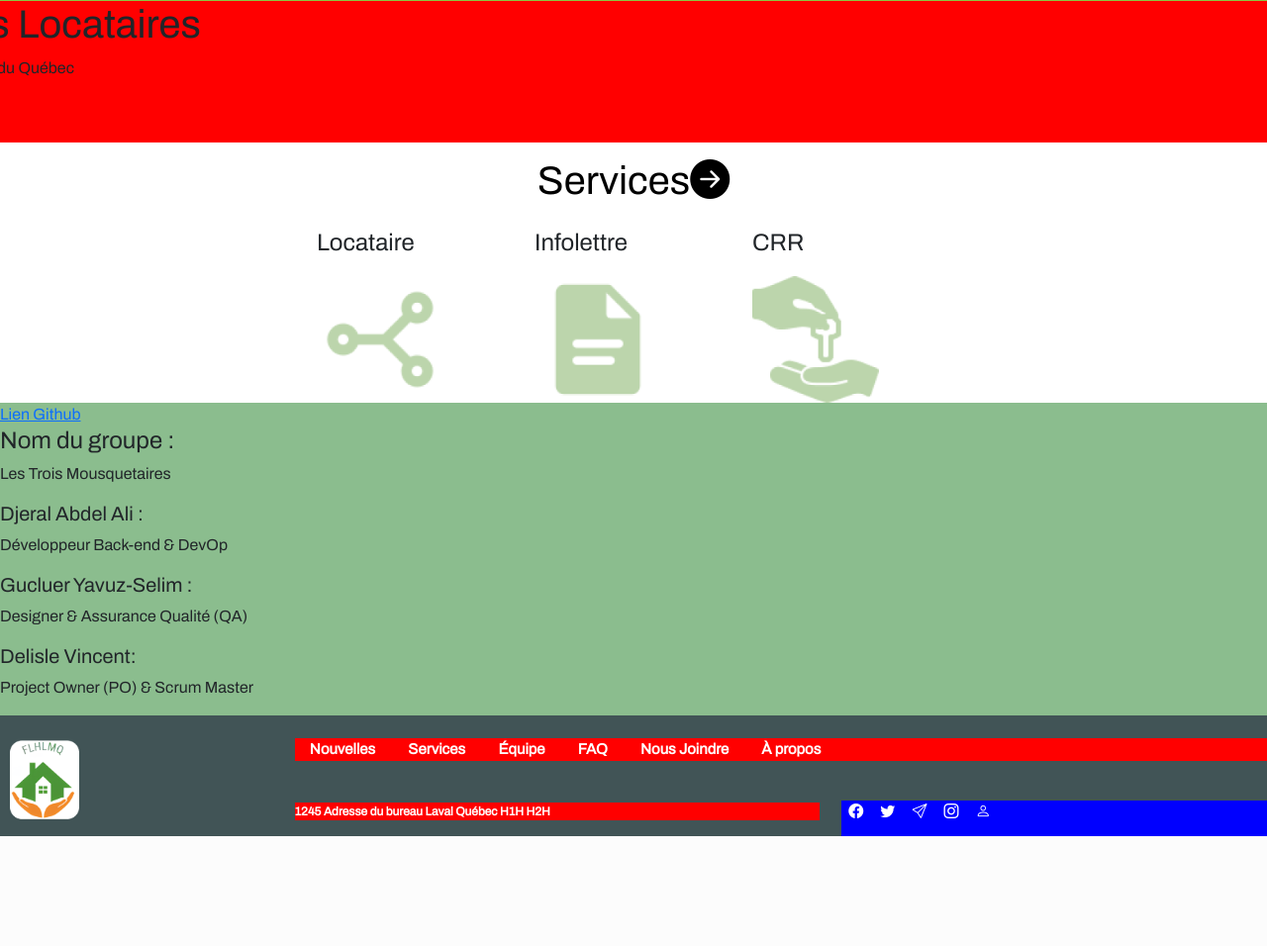
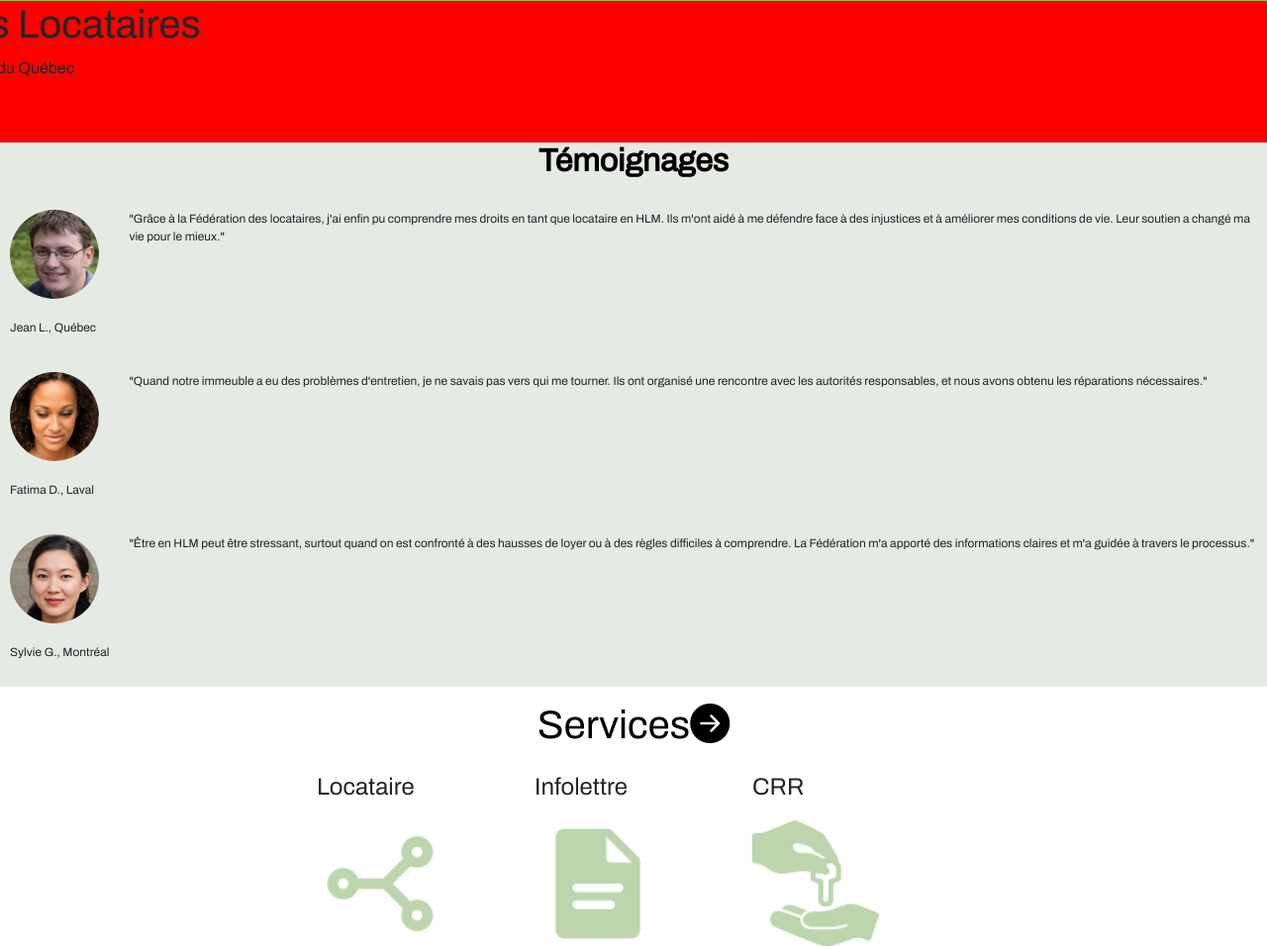
Before and after one commit to DjeAbdel0/federation-des-locataires--TroisMousquetaires, a PHP site: page / in a window 1280 px wide; the page is wider, and only the part inside the window is pictured. Shown: the part 898-1854 px from the top of that part at 99% size. Before the commit the page ends 1743 px from the top of that part, so only its background shows below. Run offline with PHP 8.4, Linux system fonts and the light colour scheme; some libraries are stand-ins or nearby versions.

Commit message:
ajout de temoignages

```diff
--- a/index.html
+++ b/index.html
@@ -102,6 +102,25 @@
   </section>
   <!--FIN Section Actualités-->
 
+  <!--Section Témoignages-->
+  <div class="fond-temoins">
+    <section class="temoignages">
+      <h2 class="temoins-titre">Témoignages</h2>
+      <div class="temoins">
+        <img src="./assets/medias/equipe_01.jpg" class="temoins-img temoins-1">
+        <p class="nom nom-1">Jean L., Québec</p>
+        <p class="temoins-text text-1">"Grâce à la Fédération des locataires, j'ai enfin pu comprendre mes droits en tant que locataire en HLM. Ils m'ont aidé à me défendre face à des injustices et à améliorer mes conditions de vie. Leur soutien a changé ma vie pour le mieux."</p>
+        <img src="./assets/medias/equipe_02.jpg" class="temoins-img temoins-2">
+        <p class="nom nom-2">Fatima D., Laval</p>
+        <p class="temoins-text text-2">"Quand notre immeuble a eu des problèmes d'entretien, je ne savais pas vers qui me tourner. Ils ont organisé une rencontre avec les autorités responsables, et nous avons obtenu les réparations nécessaires."</p>
+        <img src="./assets/medias/equipe_03.jpg" class="temoins-img temoins-3">
+        <p class="nom nom-3">Sylvie G., Montréal</p>
+        <p class="temoins-text text-3">"Être en HLM peut être stressant, surtout quand on est confronté à des hausses de loyer ou à des règles difficiles à comprendre. La Fédération m'a apporté des informations claires et m'a guidée à travers le processus."</p>
+      </div>
+    </section>
+  </div>
+  <!--Fin Section Témoignages-->
+
   <!--Section Services-->
   <div class="fond">
     <section class="services">
--- a/style.css
+++ b/style.css
@@ -28,7 +28,7 @@ header {
   transform: translate(-50%);
 }
 
-.search-box input[type="text"] {
+.search-box input[type=text] {
   border: none;
   background: none;
   z-index: 1;
@@ -39,16 +39,16 @@ header {
   font-size: 0.75rem;
   line-height: 25px;
 }
-.search-box input[type="text"]:hover {
+.search-box input[type=text]:hover {
   cursor: pointer;
 }
-.search-box input[type="text"]:hover:focus {
+.search-box input[type=text]:hover:focus {
   cursor: text;
 }
-.search-box input[type="text"]:hover + span {
+.search-box input[type=text]:hover + span {
   background: rgba(255, 255, 255, 0.2);
 }
-.search-box input[type="text"]:focus {
+.search-box input[type=text]:focus {
   width: 200px;
   padding: 0 10px;
   outline: none;
@@ -56,15 +56,15 @@ header {
   background: none;
   color: white;
 }
-.search-box input[type="text"]:focus + span {
+.search-box input[type=text]:focus + span {
   width: 200px;
 }
-.search-box input[type="text"]:focus + span::before {
+.search-box input[type=text]:focus + span::before {
   width: 2px;
   opacity: 0;
   transition: all 0.25s ease-in;
 }
-.search-box input[type="text"] + span {
+.search-box input[type=text] + span {
   z-index: -1;
   position: absolute;
   border: 2px solid white;
@@ -75,7 +75,7 @@ header {
   border-radius: 25px;
   left: 0;
 }
-.search-box input[type="text"] + span::before {
+.search-box input[type=text] + span::before {
   transition: all 0.25s ease-in 0.5s;
   transform-origin: left top;
   content: "";
@@ -95,15 +95,14 @@ html {
 * {
   box-sizing: inherit;
 }
-*:before,
-*:after {
+*:before, *:after {
   box-sizing: inherit;
 }
 
 body,
 html {
   font-family: "archivo";
-  background-color: #8bbd8e;
+  background-color: #8BBD8E;
 }
 
 .navbar {
@@ -313,4 +312,80 @@ footer {
     width: 10vw;
     height: auto;
   }
-} /*# sourceMappingURL=style.css.map */
+}
+.fond-temoins {
+  background-color: #E6EAE4;
+}
+
+.temoignages {
+  margin: 0 auto;
+  width: 100%;
+  display: grid;
+  gap: 20px;
+}
+
+.temoins {
+  width: 100%;
+  padding: 10px;
+  grid-column: span 3;
+  gap: 20px;
+  display: grid;
+  grid-template-areas: "t1 text1" "n1 text1" "t2 text2" "n2 text2" "t3 text3" "n3 text3";
+}
+
+.temoins-1 {
+  grid-area: t1;
+}
+
+.temoins-2 {
+  grid-area: t2;
+}
+
+.temoins-3 {
+  grid-area: t3;
+}
+
+.nom {
+  font-size: 12px;
+}
+
+.nom-1 {
+  grid-area: n1;
+}
+
+.nom-2 {
+  grid-area: n2;
+}
+
+.nom-3 {
+  grid-area: n3;
+}
+
+.text-1 {
+  grid-area: text1;
+}
+
+.text-2 {
+  grid-area: text2;
+}
+
+.text-3 {
+  grid-area: text3;
+}
+
+.temoins-titre {
+  font-weight: bold;
+  color: #000;
+  grid-column: span 3;
+  margin: 0 auto;
+}
+
+.temoins-img {
+  width: 90px;
+  height: 90px;
+  border-radius: 100%;
+}
+
+.temoins-text {
+  font-size: 12px;
+}/*# sourceMappingURL=style.css.map */
--- a/style.scss
+++ b/style.scss
@@ -307,3 +307,90 @@ $servicesNumero: no1, no2, no3;
     }
   }
 }
+
+////////// Témoignages\\\\\\\\
+/// width: 375px
+
+.fond-temoins {
+  background-color: colors.$alabaster;
+}
+
+.temoignages {
+  margin: 0 auto;
+  width: 100%;
+  display: grid;
+  gap: 20px;
+}
+
+.temoins {
+  width: 100%;
+  padding: 10px;
+  grid-column: span 3;
+  gap: 20px;
+  display: grid;
+  grid-template-areas:
+  "t1 text1"
+  "n1 text1"
+  "t2 text2"
+  "n2 text2"
+  "t3 text3"
+  "n3 text3";
+}
+
+.temoins-1 {
+  grid-area: t1;
+}
+
+.temoins-2 {
+  grid-area: t2;
+}
+.temoins-3 {
+  grid-area: t3;
+}
+
+.nom {
+  font-size: 12px;
+}
+
+.nom-1 {
+  grid-area: n1;
+}
+
+.nom-2 {
+  grid-area: n2;
+}
+
+.nom-3 {
+  grid-area: n3;
+}
+
+.text-1 {
+  grid-area: text1;
+}
+
+.text-2 {
+  grid-area: text2;
+}
+
+.text-3 {
+  grid-area: text3;
+}
+
+.temoins-titre {
+  @include typo.bold;
+  color: #000;
+  grid-column: span 3;
+  margin: 0 auto;
+}
+
+.temoins-img {
+  width: 90px;
+  height: 90px;
+  border-radius: 100%;
+}
+
+.temoins-text {
+  font-size: 12px;
+}
+
+/********* Largeur Tablette Temoignages: 765px
```
Also changed, not shown: 1 other file.
